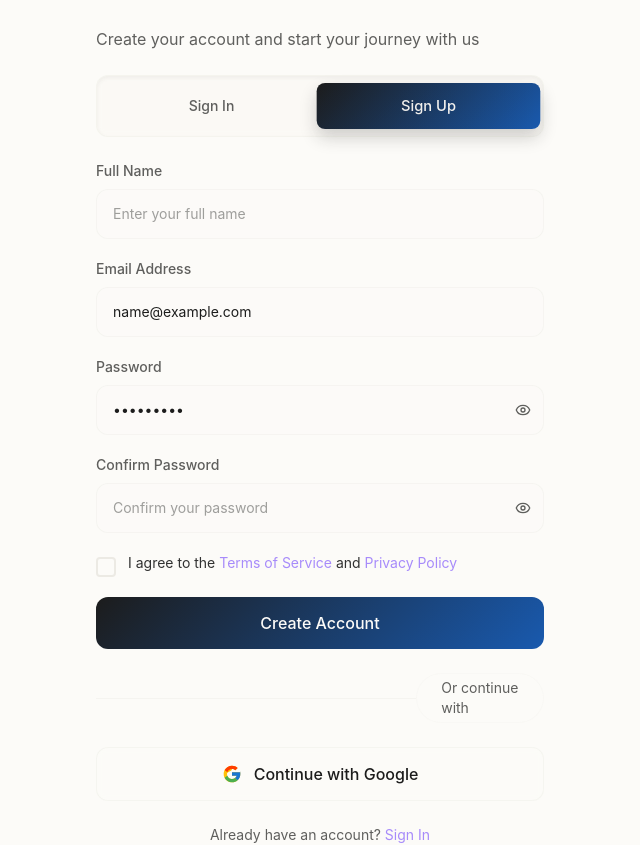
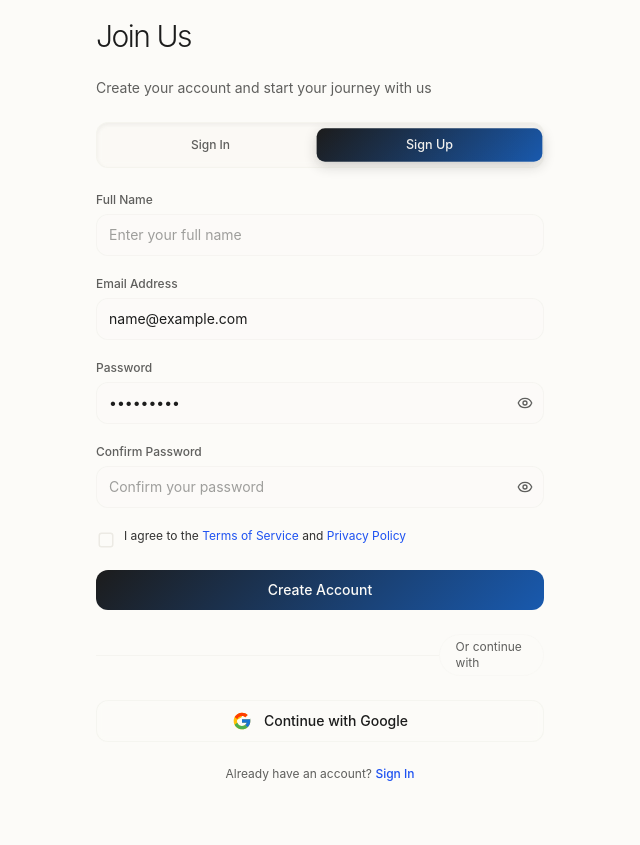
Before and after one commit to WPgen-AI/shifault, a React (Vite) app: page /auth in a window 1280 px wide. Both pictures are taken after typing "name@example.com", "Sample123" into the empty fields and a click on the button "Create Account". Shown: the whole page, without its empty margins (8-648 px from the left). After the commit the page ends 800 px from the top, so only its background shows below. Built offline with nearby package versions, Linux system fonts and the light colour scheme.

Commit message:
Adjust UI for better sizing and colors
Reduced the size of elements like titles, buttons, and inputs to make them appear less bulky and occupy less space. Changed link colors from purple to a theme-appropriate blue.

```diff
--- a/src/components/ui/auth.tsx
+++ b/src/components/ui/auth.tsx
@@ -64,9 +64,9 @@ const TabButton = ({
 }) => (
   <button
     onClick={onClick}
-    className={`relative flex-1 py-3 px-6 text-sm font-medium rounded-lg transition-all duration-300 transform ${
+    className={`relative flex-1 py-2 px-4 text-xs font-medium rounded-lg transition-all duration-300 transform ${
       active
-        ? 'text-primary-foreground bg-background shadow-[0_8px_16px_hsl(var(--primary)/0.2)] scale-105 z-10'
+        ? 'text-primary-foreground bg-background shadow-[0_4px_12px_hsl(var(--primary)/0.2)] scale-105 z-10'
         : 'text-muted-foreground hover:text-foreground hover:bg-background/50 hover:scale-102'
     }`}
     style={active ? { background: 'var(--gradient-primary)' } : {}}
@@ -118,19 +118,19 @@ export const AuthPage: React.FC<AuthPageProps> = ({
       <section className="flex-1 flex items-center justify-center p-8">
         <div className="w-full max-w-md">
           <div className="flex flex-col gap-6">
-            <h1 className="animate-element animate-delay-100 text-4xl md:text-5xl font-semibold leading-tight">
+            <h1 className="animate-element animate-delay-100 text-2xl md:text-3xl font-semibold leading-tight">
               <span className="font-light text-foreground tracking-tighter">
                 {isSignIn ? 'Welcome Back' : 'Join Us'}
               </span>
             </h1>
-            <p className="animate-element animate-delay-200 text-muted-foreground">
+            <p className="animate-element animate-delay-200 text-sm text-muted-foreground">
               {isSignIn
                 ? 'Access your account and continue your journey with us'
                 : 'Create your account and start your journey with us'}
             </p>
 
             {/* Tab Navigation */}
-            <div className="animate-element animate-delay-250 flex gap-1 p-2 bg-muted/30 backdrop-blur-sm rounded-xl border border-border/40 shadow-inner">
+            <div className="animate-element animate-delay-250 flex gap-1 p-1.5 bg-muted/30 backdrop-blur-sm rounded-xl border border-border/40 shadow-inner">
               <TabButton
                 active={isSignIn}
                 onClick={() => setAuthMode('signin')}
@@ -149,13 +149,13 @@ export const AuthPage: React.FC<AuthPageProps> = ({
               {/* Name field - only for sign up */}
               {isSignUp && (
                 <div className="animate-element animate-delay-300">
-                  <label className="block text-sm font-medium text-muted-foreground mb-2">Full Name</label>
+                  <label className="block text-xs font-medium text-muted-foreground mb-1.5">Full Name</label>
                   <GlassInputWrapper>
                     <input
                       name="fullName"
                       type="text"
                       placeholder="Enter your full name"
-                      className="w-full bg-transparent text-sm px-4 py-3.5 rounded-xl focus:outline-none placeholder:text-muted-foreground/60"
+                      className="w-full bg-transparent text-sm px-3 py-2.5 rounded-xl focus:outline-none placeholder:text-muted-foreground/60"
                       required
                     />
                   </GlassInputWrapper>
@@ -164,13 +164,13 @@ export const AuthPage: React.FC<AuthPageProps> = ({
 
               {/* Email field */}
               <div className="animate-element animate-delay-300">
-                <label className="block text-sm font-medium text-muted-foreground mb-2">Email Address</label>
+                <label className="block text-xs font-medium text-muted-foreground mb-1.5">Email Address</label>
                 <GlassInputWrapper>
                   <input
                     name="email"
                     type="email"
                     placeholder="Enter your email address"
-                    className="w-full bg-transparent text-sm px-4 py-3.5 rounded-xl focus:outline-none placeholder:text-muted-foreground/60"
+                    className="w-full bg-transparent text-sm px-3 py-2.5 rounded-xl focus:outline-none placeholder:text-muted-foreground/60"
                     required
                   />
                 </GlassInputWrapper>
@@ -178,20 +178,20 @@ export const AuthPage: React.FC<AuthPageProps> = ({
 
               {/* Password field */}
               <div className="animate-element animate-delay-400">
-                <label className="block text-sm font-medium text-muted-foreground mb-2">Password</label>
+                <label className="block text-xs font-medium text-muted-foreground mb-1.5">Password</label>
                 <GlassInputWrapper>
                   <div className="relative">
                     <input
                       name="password"
                       type={showPassword ? 'text' : 'password'}
                       placeholder={isSignIn ? "Enter your password" : "Create a password"}
-                      className="w-full bg-transparent text-sm px-4 py-3.5 pr-12 rounded-xl focus:outline-none placeholder:text-muted-foreground/60"
+                      className="w-full bg-transparent text-sm px-3 py-2.5 pr-10 rounded-xl focus:outline-none placeholder:text-muted-foreground/60"
                       required
                     />
                     <button
                       type="button"
                       onClick={() => setShowPassword(!showPassword)}
-                      className="absolute inset-y-0 right-3 flex items-center text-muted-foreground hover:text-foreground transition-colors"
+                      className="absolute inset-y-0 right-2.5 flex items-center text-muted-foreground hover:text-foreground transition-colors"
                     >
                       {showPassword ? (
                         <EyeOff className="w-4 h-4" />
@@ -206,20 +206,20 @@ export const AuthPage: React.FC<AuthPageProps> = ({
               {/* Confirm Password field - only for sign up */}
               {isSignUp && (
                 <div className="animate-element animate-delay-450">
-                  <label className="block text-sm font-medium text-muted-foreground mb-2">Confirm Password</label>
+                  <label className="block text-xs font-medium text-muted-foreground mb-1.5">Confirm Password</label>
                   <GlassInputWrapper>
                     <div className="relative">
                       <input
                         name="confirmPassword"
                         type={showConfirmPassword ? 'text' : 'password'}
                         placeholder="Confirm your password"
-                        className="w-full bg-transparent text-sm px-4 py-3.5 pr-12 rounded-xl focus:outline-none placeholder:text-muted-foreground/60"
+                        className="w-full bg-transparent text-sm px-3 py-2.5 pr-10 rounded-xl focus:outline-none placeholder:text-muted-foreground/60"
                         required
                       />
                       <button
                         type="button"
                         onClick={() => setShowConfirmPassword(!showConfirmPassword)}
-                        className="absolute inset-y-0 right-3 flex items-center text-muted-foreground hover:text-foreground transition-colors"
+                        className="absolute inset-y-0 right-2.5 flex items-center text-muted-foreground hover:text-foreground transition-colors"
                       >
                         {showConfirmPassword ? (
                           <EyeOff className="w-4 h-4" />
@@ -234,15 +234,15 @@ export const AuthPage: React.FC<AuthPageProps> = ({
 
               {/* Remember me checkbox - only for sign in */}
               {isSignIn && (
-                <div className="animate-element animate-delay-500 flex items-center justify-between text-sm">
-                  <label className="flex items-center gap-3 cursor-pointer">
-                    <input type="checkbox" name="rememberMe" className="custom-checkbox" />
+                <div className="animate-element animate-delay-500 flex items-center justify-between text-xs">
+                  <label className="flex items-center gap-2 cursor-pointer">
+                    <input type="checkbox" name="rememberMe" className="custom-checkbox scale-75" />
                     <span className="text-foreground/90">Keep me signed in</span>
                   </label>
                   <a
                     href="#"
                     onClick={(e) => { e.preventDefault(); onResetPassword?.(); }}
-                    className="hover:underline text-violet-400 transition-colors"
+                    className="hover:underline text-accent-primary transition-colors"
                   >
                     Reset password
                   </a>
@@ -251,15 +251,15 @@ export const AuthPage: React.FC<AuthPageProps> = ({
 
               {/* Terms acceptance - only for sign up */}
               {isSignUp && (
-                <div className="animate-element animate-delay-500 flex items-start gap-3 text-sm">
-                  <input type="checkbox" name="acceptTerms" className="custom-checkbox mt-1" required />
+                <div className="animate-element animate-delay-500 flex items-start gap-2 text-xs">
+                  <input type="checkbox" name="acceptTerms" className="custom-checkbox scale-75 mt-0.5" required />
                   <span className="text-foreground/90">
                     I agree to the{' '}
-                    <a href="#" className="text-violet-400 hover:underline transition-colors">
+                    <a href="#" className="text-accent-primary hover:underline transition-colors">
                       Terms of Service
                     </a>
                     {' '}and{' '}
-                    <a href="#" className="text-violet-400 hover:underline transition-colors">
+                    <a href="#" className="text-accent-primary hover:underline transition-colors">
                       Privacy Policy
                     </a>
                   </span>
@@ -268,7 +268,7 @@ export const AuthPage: React.FC<AuthPageProps> = ({
 
               <button
                 type="submit"
-                className="animate-element animate-delay-600 w-full rounded-xl py-3.5 font-medium text-primary-foreground transition-all duration-300 transform hover:scale-[1.02] hover:shadow-[0_8px_25px_hsl(var(--primary)/0.25)] active:scale-[0.98]"
+                className="animate-element animate-delay-600 w-full rounded-xl py-2.5 text-sm font-medium text-primary-foreground transition-all duration-300 transform hover:scale-[1.02] hover:shadow-[0_6px_20px_hsl(var(--primary)/0.25)] active:scale-[0.98]"
                 style={{ background: 'var(--gradient-primary)' }}
               >
                 {isSignIn ? 'Sign In' : 'Create Account'}
@@ -277,27 +277,27 @@ export const AuthPage: React.FC<AuthPageProps> = ({
 
             <div className="animate-element animate-delay-700 relative flex items-center justify-center">
               <span className="w-full border-t border-border/40"></span>
-              <span className="px-6 text-sm text-muted-foreground bg-background/90 backdrop-blur-sm rounded-full py-1 border border-border/20">
+              <span className="px-4 text-xs text-muted-foreground bg-background/90 backdrop-blur-sm rounded-full py-1 border border-border/20">
                 Or continue with
               </span>
             </div>
 
             <button
               onClick={handleGoogleAuth}
-              className="animate-element animate-delay-800 w-full flex items-center justify-center gap-3 border border-border/40 rounded-xl py-3.5 bg-background/50 backdrop-blur-sm hover:bg-background/80 hover:border-border/60 hover:shadow-[0_4px_12px_hsl(var(--border)/0.15)] transition-all duration-300 transform hover:scale-[1.01]"
+              className="animate-element animate-delay-800 w-full flex items-center justify-center gap-3 border border-border/40 rounded-xl py-2.5 text-sm bg-background/50 backdrop-blur-sm hover:bg-background/80 hover:border-border/60 hover:shadow-[0_4px_12px_hsl(var(--border)/0.15)] transition-all duration-300 transform hover:scale-[1.01]"
             >
                 <GoogleIcon />
                 <span className="font-medium">Continue with Google</span>
             </button>
 
             {/* Switch mode link */}
-            <p className="animate-element animate-delay-900 text-center text-sm text-muted-foreground">
+            <p className="animate-element animate-delay-900 text-center text-xs text-muted-foreground">
               {isSignIn ? (
                 <>
                   New to our platform?{' '}
                   <button
                     onClick={() => setAuthMode('signup')}
-                    className="text-violet-400 hover:underline transition-colors"
+                    className="text-accent-primary hover:underline transition-colors font-medium"
                   >
                     Create Account
                   </button>
@@ -307,7 +307,7 @@ export const AuthPage: React.FC<AuthPageProps> = ({
                   Already have an account?{' '}
                   <button
                     onClick={() => setAuthMode('signin')}
-                    className="text-violet-400 hover:underline transition-colors"
+                    className="text-accent-primary hover:underline transition-colors font-medium"
                   >
                     Sign In
                   </button>
```
